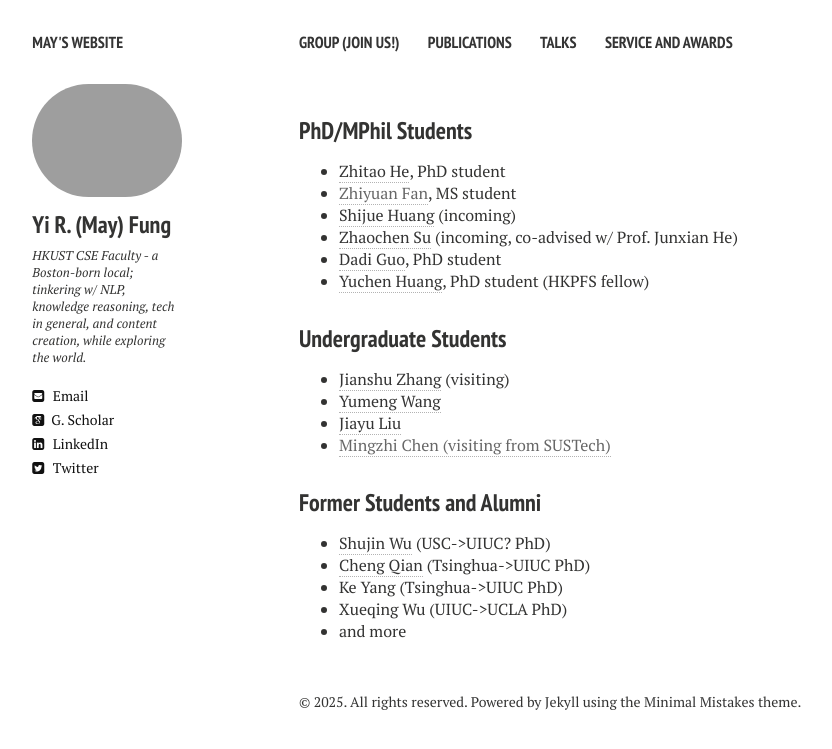
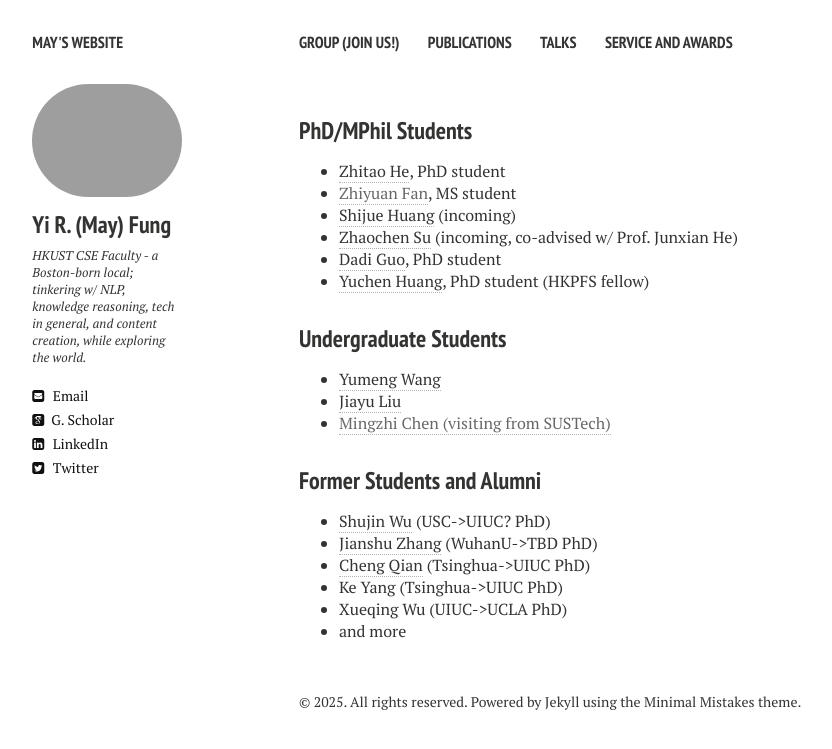
Before and after one commit to mayrfung/mayrfung.github.io, a Jekyll site: the page built from group.md, in a window 1280 px wide. Shown: the top 749 px of the page, without its empty margins (21-853 px from the left). Built offline with Jekyll 4.4.1, drawn with Linux system fonts in a browser that asks for light colours; nearby versions of some CDN libraries.

Commit message:
Update group.html

```diff
--- a/_layouts/group.html
+++ b/_layouts/group.html
@@ -50,7 +50,7 @@
 
 <h3 style="margin-bottom:0px;padding-top:10px;">Undergraduate Students</h3>
 <ul>
-  <li><a href="https://sterzhang.github.io/" target="_blank">Jianshu Zhang</a> (visiting) </li>
+
 <li><a href="https://alexwwwwww.github.io/" target="_blank">Yumeng Wang</a> </li>
   <li><a href="https://scholar.google.cz/citations?user=PIQxhfMAAAAJ" target="_blank">Jiayu Liu</a> </li>
   <li><a href="" target="_blank">Mingzhi Chen (visiting from SUSTech)</a> </li>
@@ -60,6 +60,7 @@
 
 <ul>
   <li><a href="https://shujinwu-0814.github.io/" target="_blank">Shujin Wu</a> (USC->UIUC? PhD) </li>
+  <li><a href="https://sterzhang.github.io/" target="_blank">Jianshu Zhang</a> (WuhanU->TBD PhD) </li>
   <li><a href="https://qiancheng0.github.io/" target="_blank">Cheng Qian</a> (Tsinghua->UIUC PhD)</li>
   <li>Ke Yang (Tsinghua->UIUC PhD)</li>
   <li>Xueqing Wu (UIUC->UCLA PhD)</li>
```
